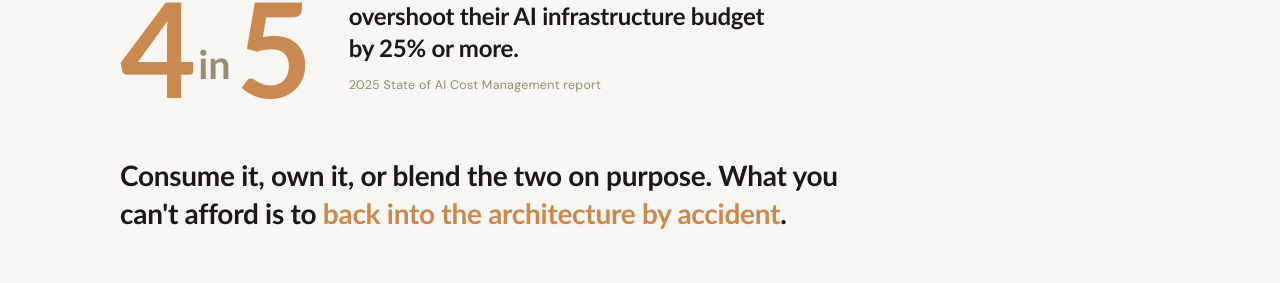
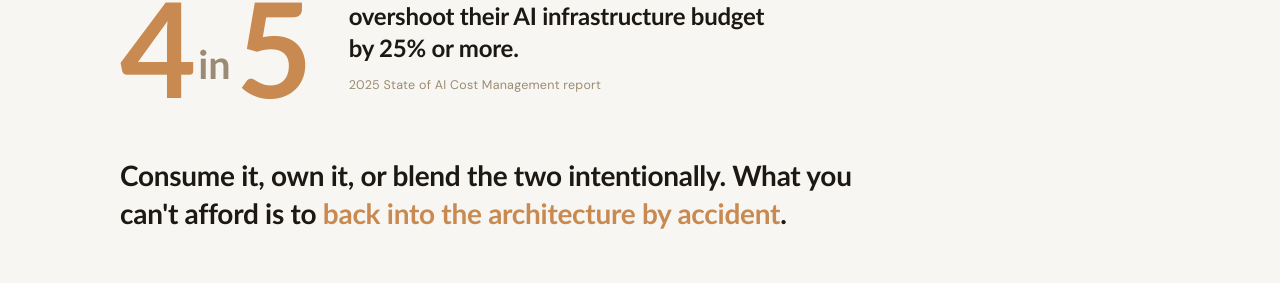
Before and after one commit to jdstrum/air-website, a plain HTML site: page the-infrastructure-gap.html in a window 1280 px wide. Shown: the part 4290-4573 px from the top of the page. Drawn offline with Linux system fonts and the light colour scheme.

Commit message:
Add files via upload

```diff
--- a/the-infrastructure-gap.html
+++ b/the-infrastructure-gap.html
@@ -504,7 +504,7 @@
           <span class="fork-stat-src">2025 State of AI Cost Management report</span>
         </div>
       </div>
-      <p class="fork-close">Consume it, own it, or blend the two on purpose. What you can't afford is to <span>back into the architecture by accident</span>.</p>
+      <p class="fork-close">Consume it, own it, or blend the two intentionally. What you can't afford is to <span>back into the architecture by accident</span>.</p>
     </div>
   </div>
 </section>
```
